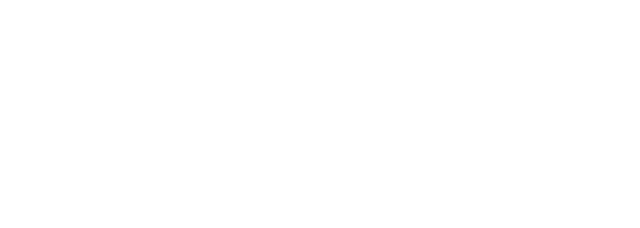
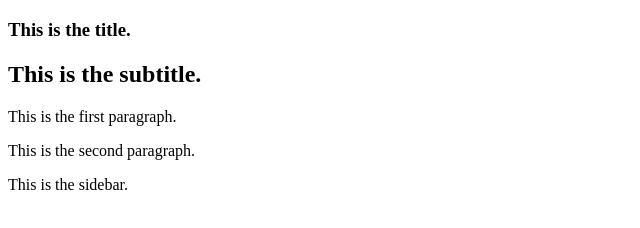
Before and after one commit to kmirella/plant-a-tree, a plain HTML site: page frontend/index.html in a window 1280 px wide. Shown: the whole page, without its empty margins (0-640 px from the left). Drawn offline with Linux system fonts and the light colour scheme.

Commit message:
I changed the index.html file's content.

```diff
--- a/frontend/index.html
+++ b/frontend/index.html
@@ -8,5 +8,16 @@
 </head>
 <body>
 	<div id="root"></div>
+	<section>
+		<article>
+			<header>
+				<h1>This is the title.</h1>
+				<h2>This is the subtitle.</h2>
+			</header>
+			<p>This is the first paragraph.</p>
+			<p>This is the second paragraph.</p>
+		</article>
+	</section>
+	<aside>This is the sidebar.</aside>
 </body>
 </html>
```
